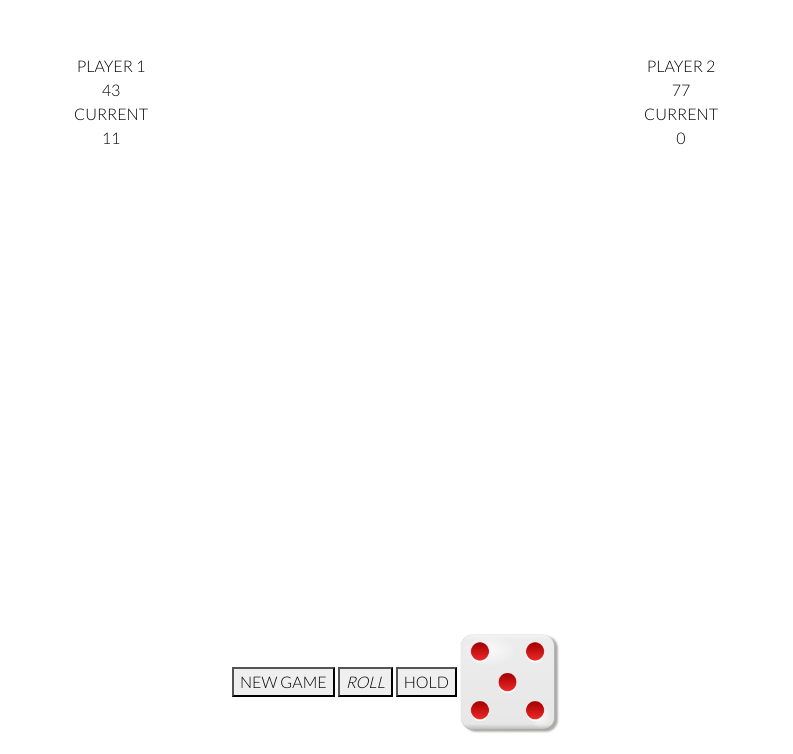
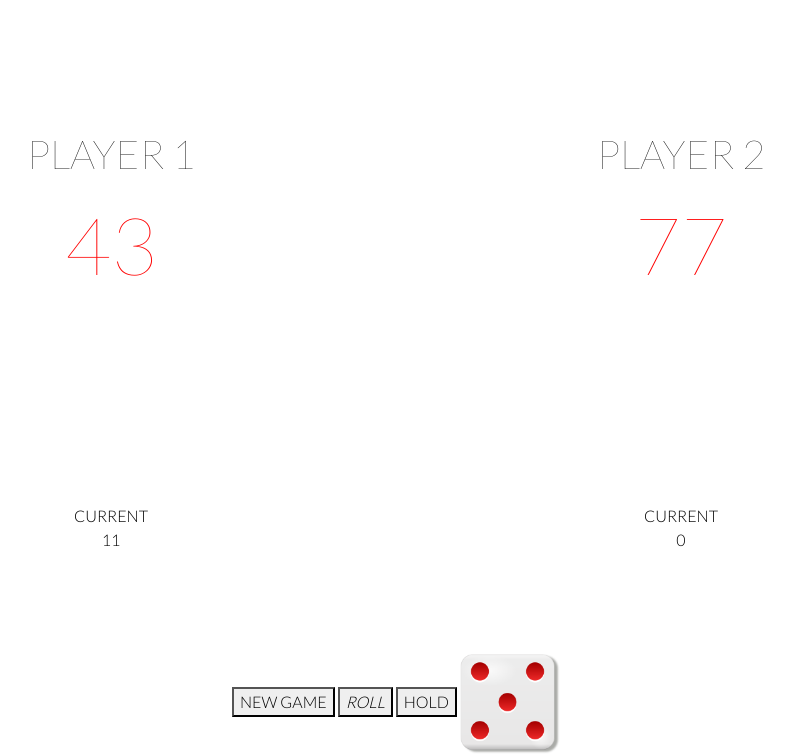
Before and after one commit to NaomiMd/DiceGame, a plain HTML site: page index.html in a window 1280 px wide. Shown: the part 116-870 px from the top of the page, without its empty margins (264-1057 px from the left). Drawn offline with nearby package versions, Linux system fonts and the light colour scheme.

Commit message:
add style to class player and score

```diff
--- a/style.css
+++ b/style.css
@@ -8,7 +8,7 @@
 
 body{
     position: relative;
-    height: 100vh;
+    height: 90vh;
     color: black;
 }
 
@@ -26,6 +26,22 @@ body{
 /* box */
 .box-0,
 .box-1{
-    height: 600px;
-    padding: 20px;
+    height: 620px;
+    padding-top: 90px;
+
 }
+
+/* Joueurs */
+#player-0,
+#player-1{
+    font-size: 40px;
+    font-weight: 100;
+}
+
+#score-0,
+#score-1{
+    font-size: 80px;
+    font-weight: 100;
+    color: red;
+    margin-bottom: 200px;
+}
```
